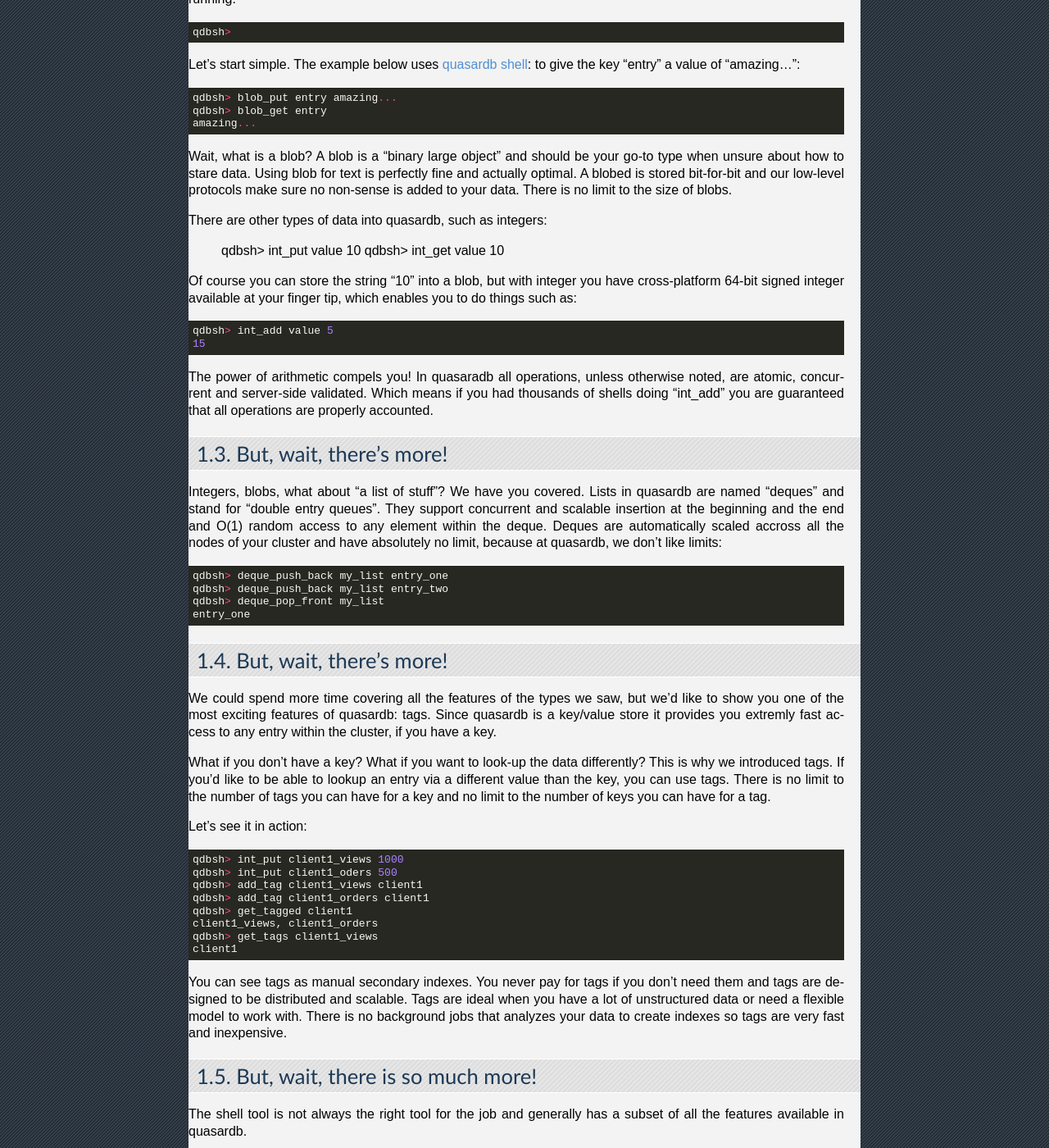
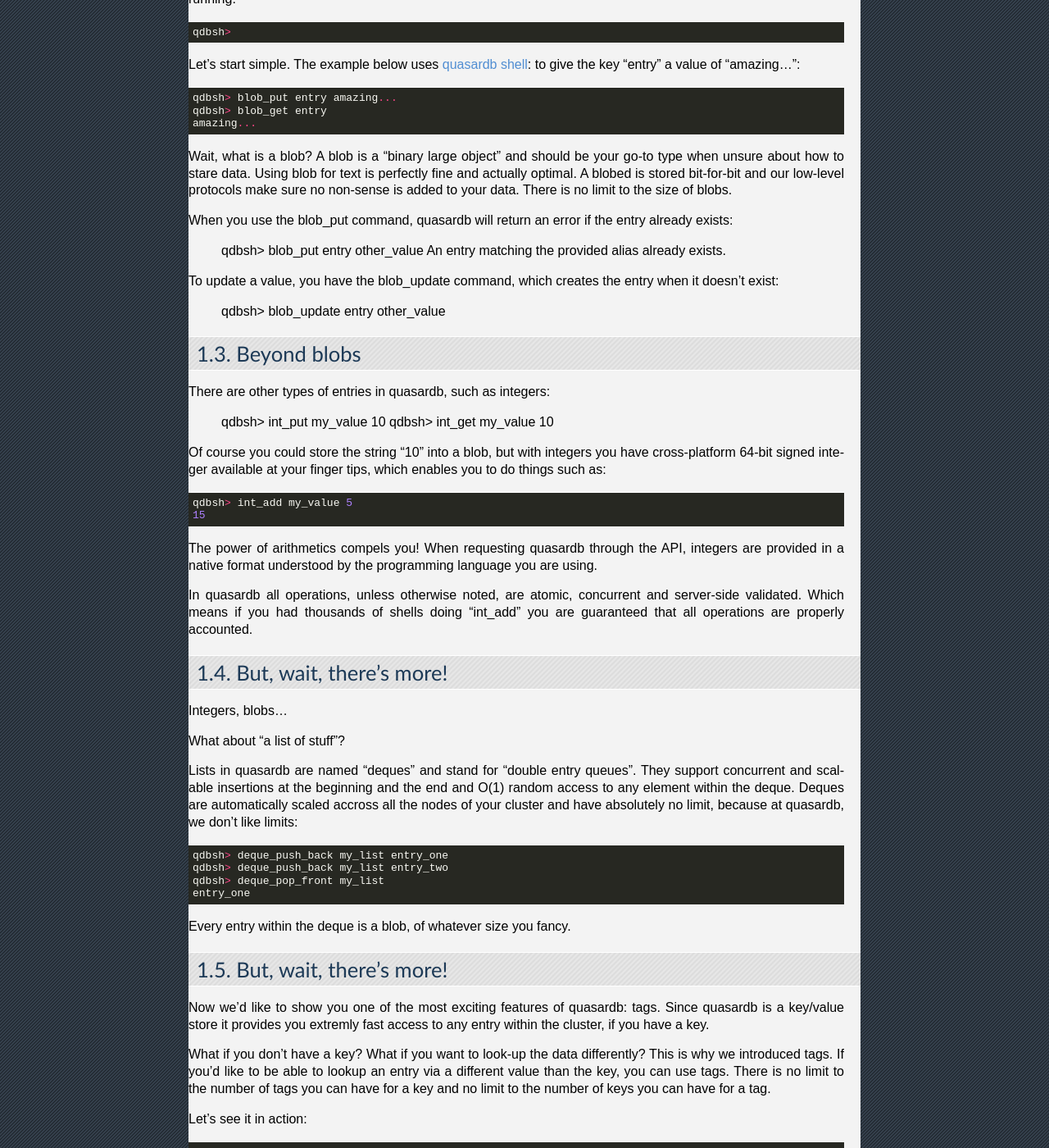
Before and after one commit to iltommi/qdb-documentation, a Sphinx documentation site: the page built from source/primer.rst, in a window 1280 px wide and 1400 px high, scrolled down 884 px. Shown: the whole window at 82% size. Built offline with Sphinx 7.4.7, drawn with Linux system fonts in a browser that asks for light colours; some of the changed text lies outside the part shown.

Commit message:
Fix typos

```diff
--- a/source/primer.rst
+++ b/source/primer.rst
@@ -50,38 +50,59 @@ Wait, what is a blob? A blob is a "binary large object" and should be your go-to
 and actually optimal. A blobed is stored bit-for-bit and our low-level protocols make sure no non-sense is added to your data. There is no limit to the size of
 blobs.
 
-There are other types of data into quasardb, such as integers:
+When you use the blob_put command, quasardb will return an error if the entry already exists:
 
-    qdbsh> int_put value 10
-    qdbsh> int_get value
+    qdbsh> blob_put entry other_value
+    An entry matching the provided alias already exists.
+
+To update a value, you have the blob_update command, which creates the entry when it doesn't exist:
+
+    qdbsh> blob_update entry other_value
+
+Beyond blobs
+------------
+
+There are other types of entries in quasardb, such as integers:
+
+    qdbsh> int_put my_value 10
+    qdbsh> int_get my_value
     10
 
-Of course you can store the string "10" into a blob, but with integer you have cross-platform 64-bit signed integer available at your finger tip,
+Of course you could store the string "10" into a blob, but with integers you have cross-platform 64-bit signed integer available at your finger tips,
 which enables you to do things such as::
 
-    qdbsh> int_add value 5
+    qdbsh> int_add my_value 5
     15
 
-The power of arithmetic compels you! In quasaradb all operations, unless otherwise noted, are atomic, concurrent and server-side validated. Which means if you had
-thousands of shells doing "int_add" you are guaranteed that all operations are properly accounted.
+The power of arithmetics compels you! When requesting quasardb through the API, integers are provided in a native format understood by the programming language
+you are using.
+
+In quasardb all operations, unless otherwise noted, are atomic, concurrent and server-side validated. Which means if you had thousands of shells doing "int_add"
+you are guaranteed that all operations are properly accounted.
 
 But, wait, there's more!
 ------------------------
 
-Integers, blobs, what about "a list of stuff"? We have you covered. Lists in quasardb are named "deques" and stand for "double entry queues". They support concurrent
-and scalable insertion at the beginning and the end and O(1) random access to any element within the deque. Deques are automatically scaled accross all the nodes of your
-cluster and have absolutely no limit, because at quasardb, we don't like limits::
+Integers, blobs...
+
+What about "a list of stuff"?
+
+Lists in quasardb are named "deques" and stand for "double entry queues". They support concurrent and scalable insertions at the beginning and the end and O(1)
+random access to any element within the deque. Deques are automatically scaled accross all the nodes of your cluster and have absolutely no limit,
+because at quasardb, we don't like limits::
 
     qdbsh> deque_push_back my_list entry_one
     qdbsh> deque_push_back my_list entry_two
     qdbsh> deque_pop_front my_list
     entry_one
 
+Every entry within the deque is a blob, of whatever size you fancy.
+
 But, wait, there's more!
 ------------------------
 
-We could spend more time covering all the features of the types we saw, but we'd like to show you one of the most exciting features of quasardb: tags. Since
-quasardb is a key/value store it provides you extremly fast access to any entry within the cluster, if you have a key.
+Now we'd like to show you one of the most exciting features of quasardb: tags. Since quasardb is a key/value store it provides you extremly fast access to any
+entry within the cluster, if you have a key.
 
 What if you don't have a key? What if you want to look-up the data differently? This is why we introduced tags. If you'd like to be able to lookup an entry via
 a different value than the key, you can use tags. There is no limit to the number of tags you can have for a key and no limit to the number of keys you can have
@@ -90,7 +111,7 @@ for a tag.
 Let's see it in action::
 
     qdbsh> int_put client1_views 1000
-    qdbsh> int_put client1_oders 500
+    qdbsh> int_put client1_orders 500
     qdbsh> add_tag client1_views client1
     qdbsh> add_tag client1_orders client1
     qdbsh> get_tagged client1
@@ -101,7 +122,6 @@ Let's see it in action::
 You can see tags as manual secondary indexes. You never pay for tags if you don't need them and tags are designed to be distributed and scalable. Tags are ideal
 when you have a lot of unstructured data or need a flexible model to work with. There is no background jobs that analyzes your data to create indexes so tags
 are very fast and inexpensive.
-
 
 But, wait, there is so much more!
 ---------------------------------
@@ -121,7 +141,7 @@ Here is a short Python code snippet::
     import qdb
 
     # connecting, default port is 2836
-    c = qdb.Cluster("qdb://127.0.0.1:2836"))
+    c = qdb.Cluster("qdb://127.0.0.1:2836")
     # adding an entry
     c.blob("entry").put("really amazing...")
     # getting and printing the content
```
